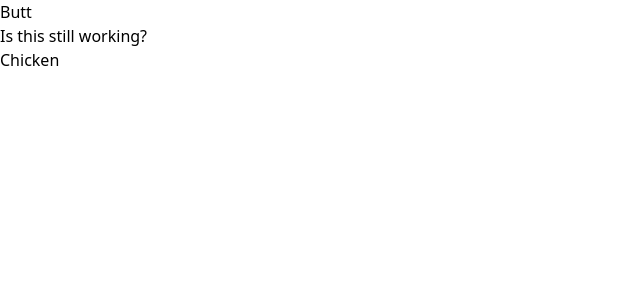
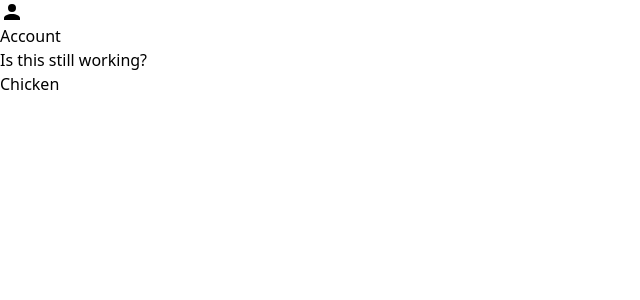
Before and after one commit to PeytonCurr/plate_counter, a React (Create React App) app: page / in a window 1280 px wide. Shown: the top 300 px of the page, without its empty margins (0-640 px from the left). Built offline with nearby package versions, Linux system fonts and the light colour scheme.

Commit message:
Implementing Mdi Icons

```diff
--- a/package.json
+++ b/package.json
@@ -3,6 +3,8 @@
   "version": "0.1.0",
   "private": true,
   "dependencies": {
+    "@mdi/js": "^7.4.47",
+    "@mdi/react": "^1.6.1",
     "@testing-library/jest-dom": "^5.17.0",
     "@testing-library/react": "^13.4.0",
     "@testing-library/user-event": "^13.5.0",
--- a/src/components/navbar.jsx
+++ b/src/components/navbar.jsx
@@ -1,9 +1,13 @@
 import React from 'react'
+import Icon from '@mdi/react';
+import { mdiAccount } from '@mdi/js';
 
 function Navbar() {
   return (
-    <div className='h-20'> Butt </div>
-  );
+    <section className='grid grid-cols-10'>
+      <div><Icon path={mdiAccount} size={1} /> Account</div>
+    </section>
+  )
 }
 
 export default Navbar;
```
Also changed, not shown: 1 other file (tests, documents, lock files or other folders).
